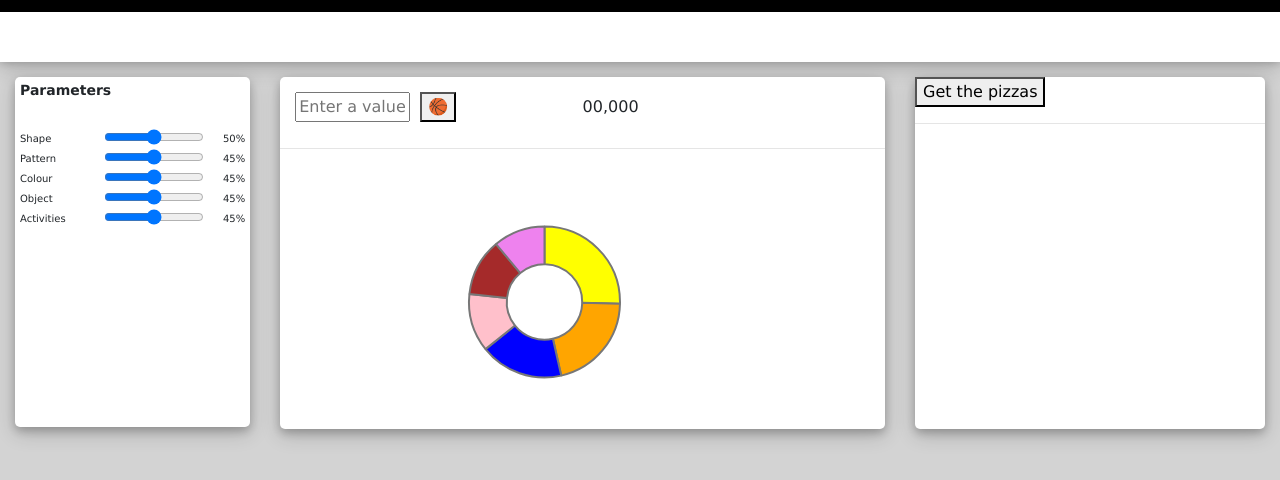
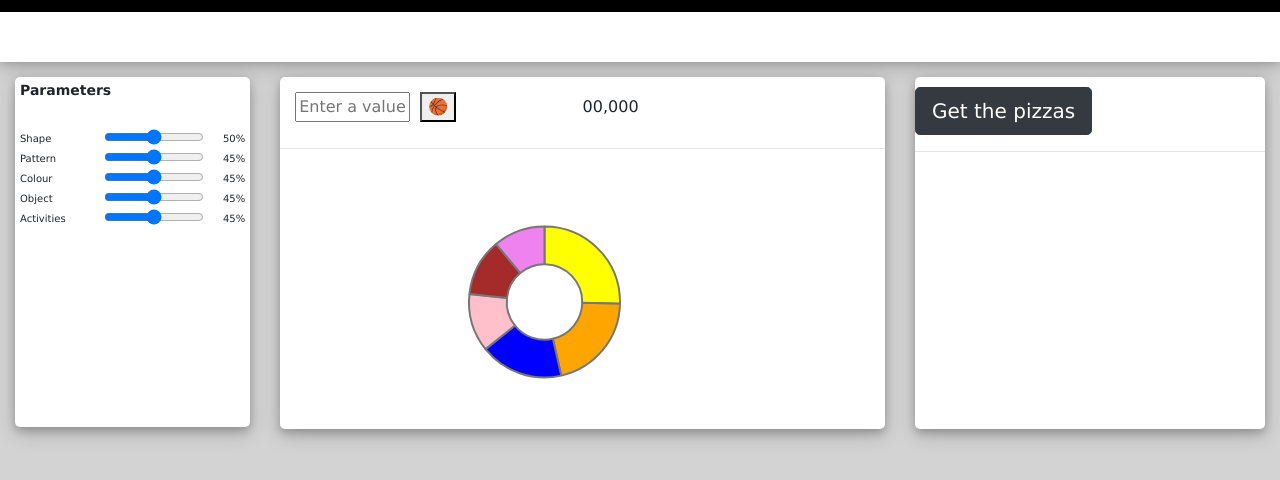
Before and after one commit to CAH1983/doughnut-chart, a plain HTML site: page index.html in a window 1280 px wide. Shown: the part 48-528 px from the top of the page. Drawn offline with nearby package versions, Linux system fonts and the light colour scheme.

Commit message:
fixed last range slider + added read.me

```diff
--- a/index.html
+++ b/index.html
@@ -59,7 +59,7 @@
             <div class="slidecontainer">
                 <div> Activities </div>
                 <div><input id="slider5" type="range" min="1" max="100" value="50"></div>
-                <div class="percentage" id="percentage4">  45% </div>
+                <div class="percentage" id="percentage5">  45% </div>
             </div>
 
 
@@ -84,7 +84,7 @@
         <!-- pizza grid -->
         <div id="pizzaGrid">
             <div>
-                <button id="getPizzas"> Get the pizzas </button>
+                <button class="mx-auto btn btn-dark btn-lg" id="getPizzas"> Get the pizzas </button>
             </div>
 
             <hr>
--- a/style.css
+++ b/style.css
@@ -88,7 +88,11 @@ div#pizzaGrid:first-child {
 }
 
 
-/* pizzes thumbnails */
+#getPizzas {
+    margin-top: 10px;
+}
+
+/* pizza thumbnails */
 #pizzasDisplay img {
     width: 100px;
     height: 100px;
```
Also changed, not shown: 1 other file.
